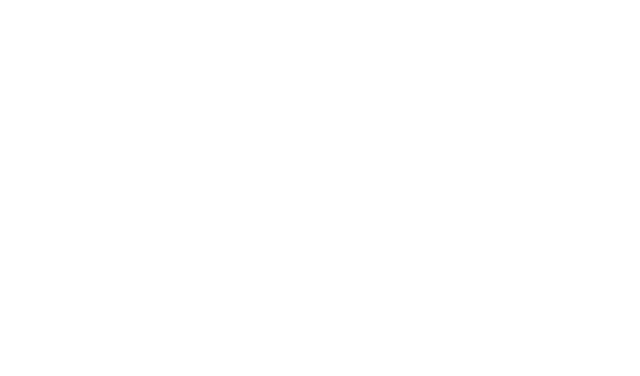
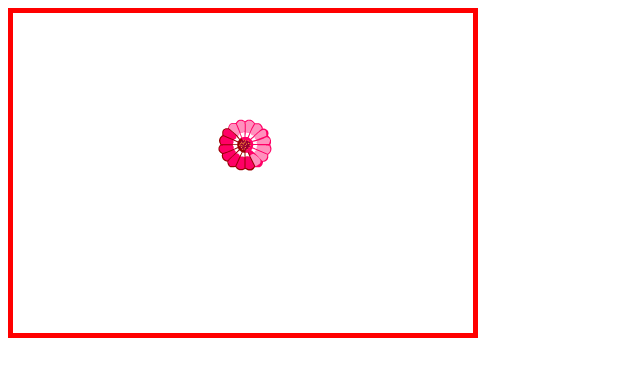
Before and after one commit to Linsty/game, a website: page les 1/index.html in a window 1280 px wide. Shown: the whole page, without its empty margins (0-640 px from the left). Drawn offline with Linux system fonts and the light colour scheme.

Commit message:
image addes

```diff
--- a/les 1/index.html
+++ b/les 1/index.html
@@ -3,8 +3,13 @@
 <head>
     <meta charset="UTF-8" />
     <title>Start course</title>
+    <script src="./scripts/game.js"></script>
+    <script>document.addEventListener("DOMContentLoaded", function(event){
+        const game = new Game();
+    });
+    </script>
 </head>
 <body>
-
+    <canvas id="game" width = "460" height = "320" style="border: 5px solid #FF0000;">  </canvas>
 </body>
 </html>
--- /dev/null
+++ b/les 1/scripts/game.js
@@ -0,0 +1,38 @@
+class Game{
+    constructor(){
+        this.canvas = document.getElementById("game");
+        this.context = this.canvas.getContext("2d");
+
+        this.spriteImage = new Image();
+        this.spriteImage.src = "./images/flower.png";
+
+        const game = this;
+        this.spriteImage.onload = function(){
+            const options = {
+                context: game.context,
+                width: this.width,
+                height: this.height,
+                image: this
+            }
+            game.sprite = new Sprite(options);
+            game.sprite.render();
+        }
+    }
+}
+
+class Sprite{
+    constructor(options){
+        this.context = options.context;
+        this.width = options.width;
+        this.height = options.height;
+        this.image = options.image;
+    }
+
+    render(){
+        this.context.drawImage(
+            this.image,
+            200,
+            100
+        )
+    }
+}
```
Also changed, not shown: les 1/package.json (added, +13 -0 lines), les 1/images/flower.png (renamed from les 1/static/flower.png), 1 other file.
